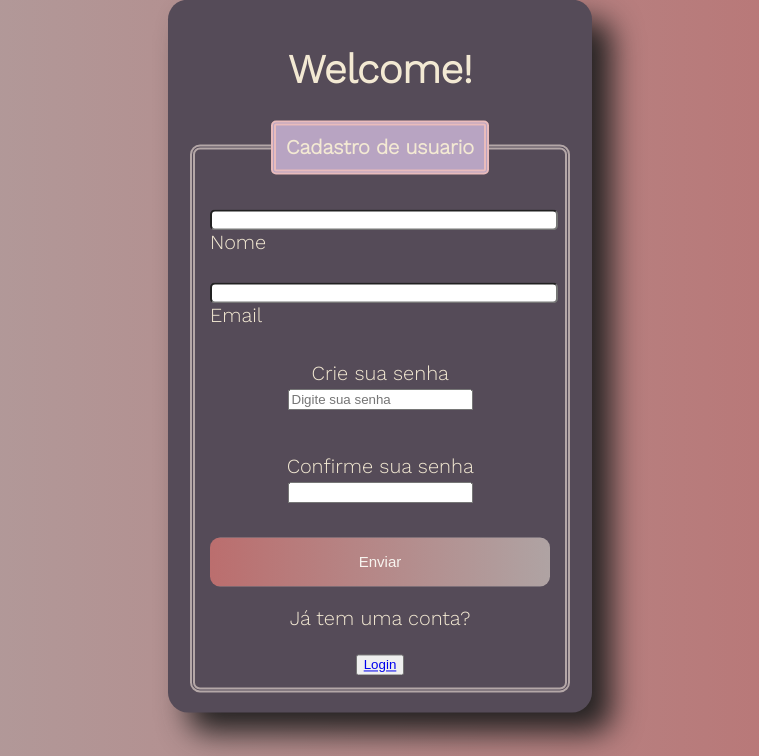
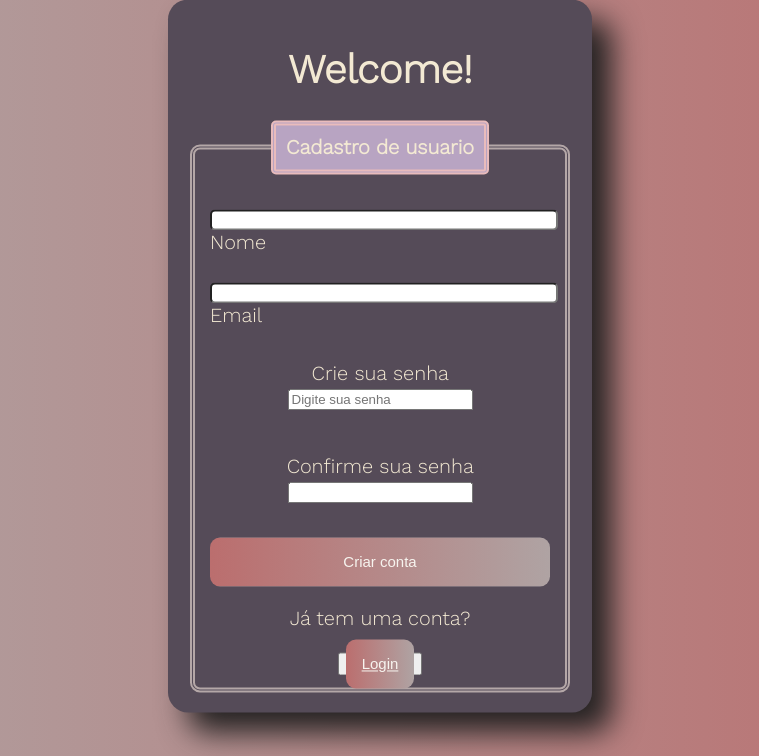
Before and after one commit to ClaudioFritzen/colab_Cadastro_Clientes, a Django app: page / in a window 1280 px wide. Shown: the part 44-800 px from the top of the page, without its empty margins (260-1019 px from the left). Run offline with Django 4.2, Linux system fonts and the light colour scheme.

Commit message:
remodulando as pastas

```diff
--- a/autenticacao/templates/cadastro.html
+++ b/autenticacao/templates/cadastro.html
@@ -1,6 +1,6 @@
 {% extends 'base.html' %}
+{% load static %}
 
-{% load static %}
 {% block 'head' %}
     <link rel="stylesheet" href="{% static 'autenticacao/css/cadastro.css' %}">
 {% endblock 'head' %}
@@ -10,7 +10,7 @@
 {% endblock 'titulo' %}
 
 {% block 'body' %}
-<body>
+
     <div class="box">
         {% if messages %}
             <br>
@@ -20,8 +20,8 @@
                 </div>
             {% endfor %}
         {% endif %}
-        <form action="{% url 'cadastro' %}" method="POST">
-            {% csrf_token %}
+        <form action="{% url 'cadastro' %}" method="POST"> {% csrf_token %}
+
             <h1> Welcome! </h1>
             <fieldset>
 
@@ -52,14 +52,13 @@
 
                 <br>
 
-                <input type="submit" value="Enviar" id="submit">
-
+                <a href="#"><button class="enter">Criar conta</button><a>
                 <p>Já tem uma conta?</p>
-            <button><a class="forgot" href="/login">Login</a></button>
+            <button><a class="enter" href="/login">Login</a></button>
 
             </fieldset>
         </form>
-</body>
+
         {% block 'footer' %}
 
          {% endblock 'footer' %}
--- a/templates/static/autenticacao/css/cadastro.css
+++ b/templates/static/autenticacao/css/cadastro.css
@@ -66,3 +66,15 @@ legend {
 #submit:hover {
     background-image: linear-gradient(to right, rgb(175, 163, 163), rgb(104, 95, 95));
 }
+
+.enter {
+    background-image: linear-gradient(to left, rgb(175, 163, 163), rgb(187, 110, 110));
+    width: 100%;
+    border: none;
+    padding: 2vh;
+    color: rgb(247, 244, 239);
+    font-size: 15px;
+    border-radius: 10px;
+    cursor: pointer;
+
+}
```
Also changed, not shown: autenticacao/templates/login.html (+5 -47 lines), autenticacao/templates/login2.html (added, +52 -0 lines), README.md (added), templates/static/base/css/base.css (added).
